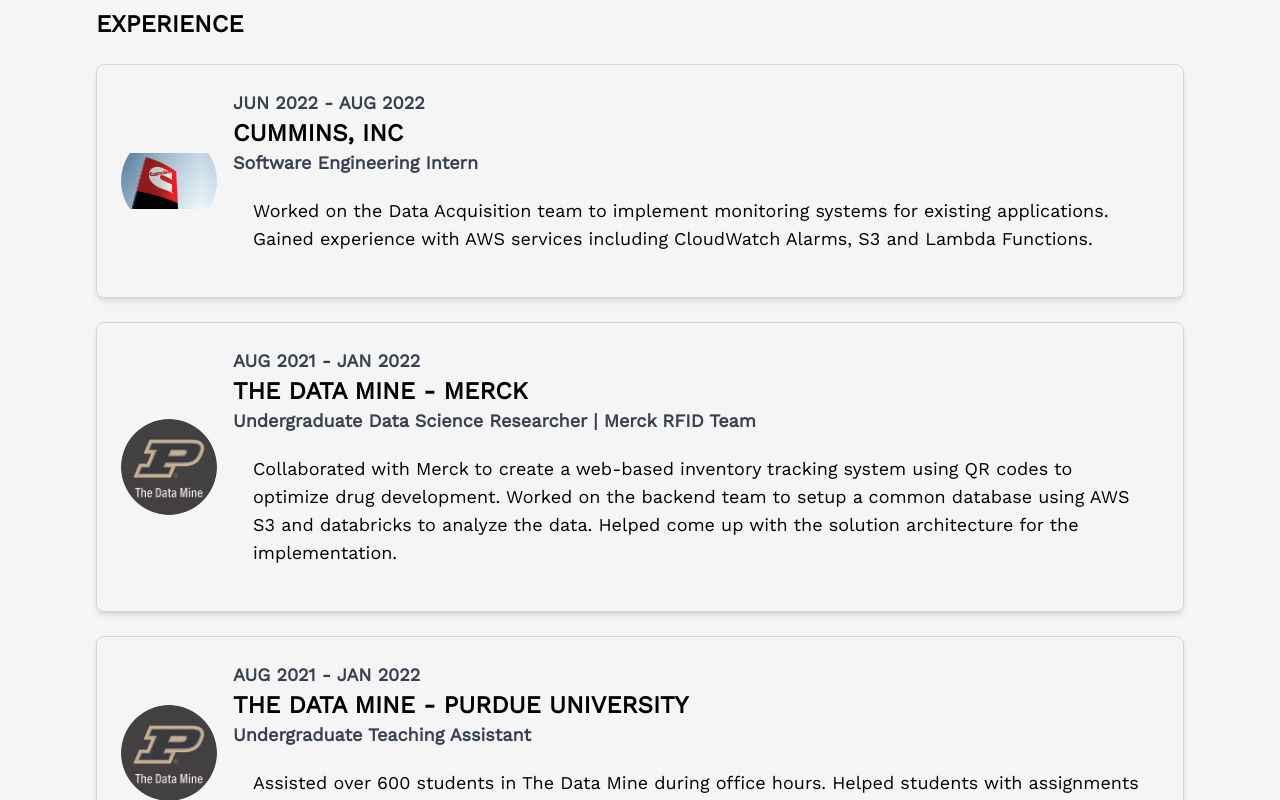
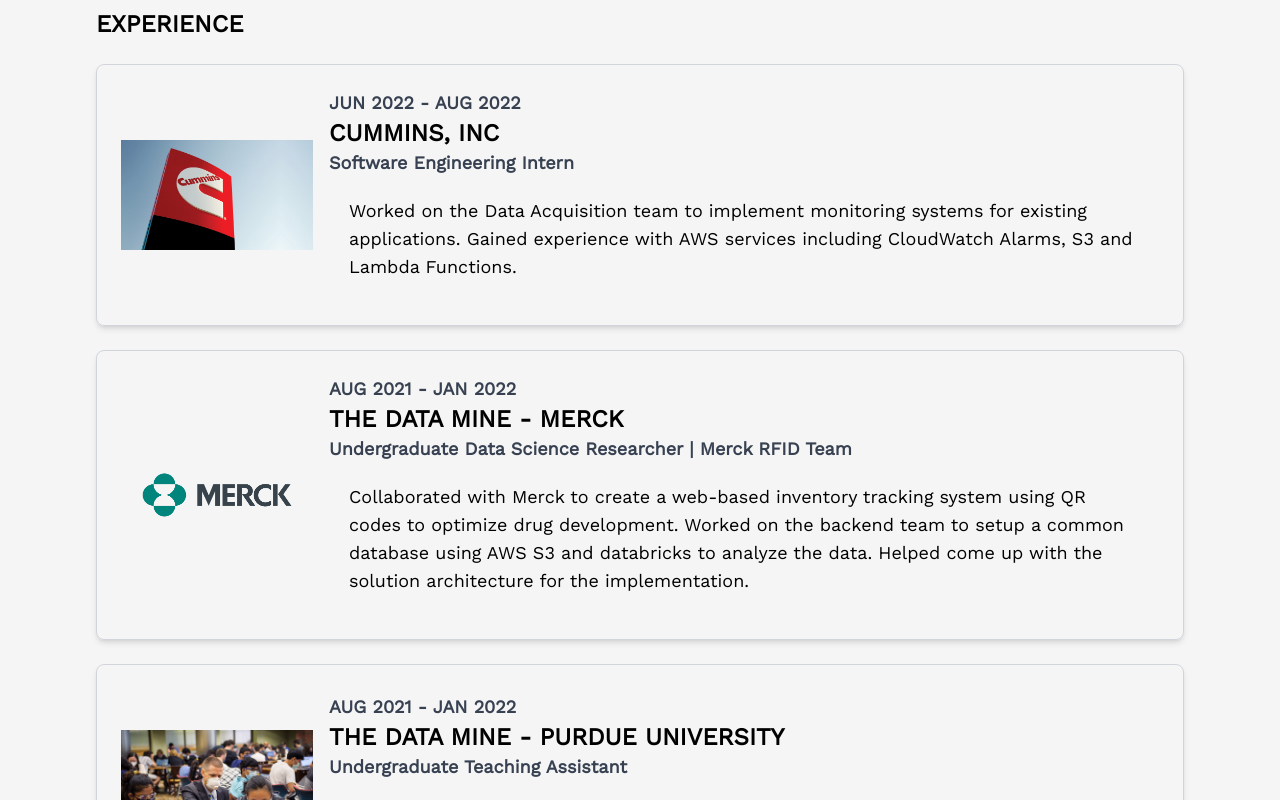
Before and after one commit to vvegesna01/Keerthana-Vegesna, a Next.js app: page /experience in a window 1280 px wide. Shown: the part 340-1140 px from the top of the page. Built offline with nearby package versions, Linux system fonts and the light colour scheme.

Commit message:
added exp images

```diff
--- a/src/components/about/experiences.tsx
+++ b/src/components/about/experiences.tsx
@@ -24,7 +24,7 @@
       role: "Undergraduate Data Science Researcher | Merck RFID Team",
       description:
         "Collaborated with Merck to create a web-based inventory tracking system using QR codes to optimize drug development. Worked on the backend team to setup a common database using AWS S3 and databricks to analyze the data. Helped come up with the solution architecture for the implementation.",
-      image: "/images/exp/dm-logo.png",
+      image: "/images/exp/Merck.png",
     },
     {
       duration: "AUG 2021 - JAN 2022",
@@ -32,7 +32,7 @@
       role: "Undergraduate Teaching Assistant",
       description:
         "Assisted over 600 students in The Data Mine during office hours. Helped students with assignments on Bash, SQL, Unix, R, Python and SQL",
-      image: "/images/exp/dm-logo.png",
+      image: "/images/exp/dm_dr_photo.jpeg",
     },
     // Add more experiences here...
 
@@ -53,7 +53,7 @@
               alt="Experience"
 			  height={100}
 			  width={150}
-              className="w-24 h-24 object-contain rounded-full"
+              className="w-48 h-48 object-contain rounded-sm"
             />
             <div className="text-localhost_text">
               <div className="text-lg font-semibold text-gray-700">{experience.duration}</div>
```
Also changed, not shown: public/images/exp/Merck.png (added).
